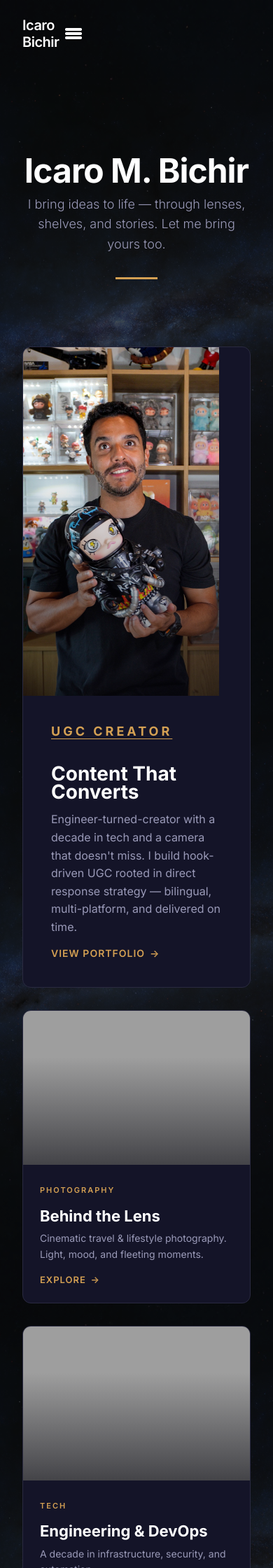
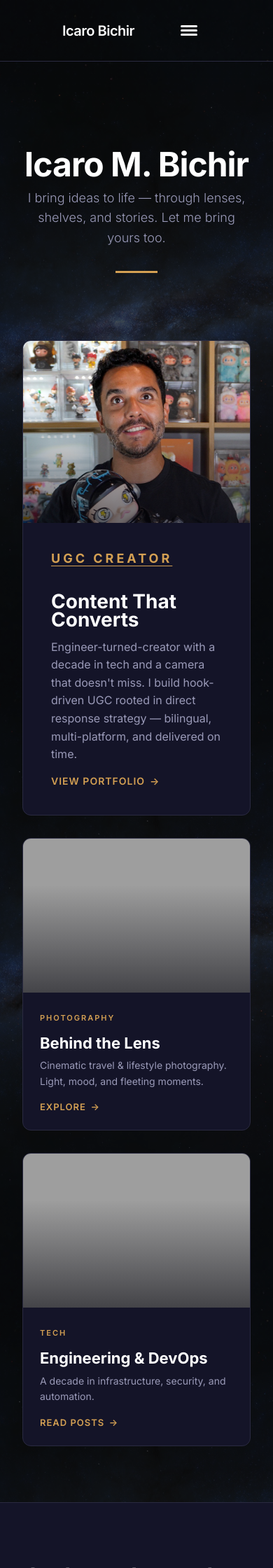
Before and after one commit to IcaroBichir/infocrazy, a Jekyll site: the page built from index.md, in a window 390 px wide. Shown: the top 2240 px of the page at 70% size. Built offline with Jekyll 4.4.1, drawn with Linux system fonts in a browser that asks for light colours; nearby versions of some CDN libraries.

Commit message:
Fix mobile nav dropdown and hero image on small screens
- Add position:relative to .navigation-wrapper so the mobile dropdown
  can position absolutely below the nav bar
- Mobile nav ul now drops below the header as a full-width overlay with
  dark background, vertical link stacking, and separator lines
- .top-navigation ul/li styles now only apply flex/inline on $small+;
  mobile gets block layout with proper tap targets
- .pillar-featured .pillar-image is full-width at 260px height on mobile
  (was a fixed 280px portrait that left a gap on the right)

Co-Authored-By: Claude Sonnet 4.6 <noreply@anthropic.com>

```diff
--- a/_sass/page.scss
+++ b/_sass/page.scss
@@ -27,6 +27,7 @@ body {
   display: flex;
   align-items: center;
   justify-content: space-between;
+  position: relative;
 }
 
 .site-name {
@@ -45,18 +46,29 @@ body {
     margin: 0;
     padding: 0;
     list-style-type: none;
+    @media #{$small} {
       display: flex;
       gap: 2em;
     }
+  }
   li {
-    display: inline;
+    display: block;
     @include font-rem(14);
     text-transform: uppercase;
     letter-spacing: 1px;
+    @media #{$small} {
+      display: inline;
+    }
     a {
       color: $text-muted;
+      padding: 0.75em 0;
+      display: block;
+      border-bottom: 1px solid $border-color;
+      @media #{$small} {
         padding: 0.5em 0;
+        display: inline;
         border-bottom: 2px solid transparent;
+      }
       &:hover,
       &.active {
         color: $white;
@@ -96,8 +108,22 @@ body {
   max-height: 0;
   overflow: hidden;
   @include transition(max-height .4s);
+  position: absolute;
+  top: 100%;
+  left: 0;
+  right: 0;
+  background: rgba(12, 12, 24, 0.97);
+  padding: 0 2em;
+  border-bottom: 1px solid $border-color;
+  z-index: 200;
   @media #{$small} {
+    position: static;
     max-height: 30em;
+    background: transparent;
+    padding: 0;
+    border: none;
+    z-index: auto;
+    overflow: visible;
   }
 }
 .nav .navtoggle.active + ul {
@@ -242,10 +268,13 @@ $button-size: 1.5rem;
     grid-template-columns: 280px 1fr auto;
   }
   .pillar-image {
+    height: 260px;
+    width: 100%;
+    aspect-ratio: unset;
+    @media #{$medium} {
       height: auto;
       aspect-ratio: 9 / 16;
       width: 280px;
-    @media #{$medium} {
       border-radius: 12px 0 0 12px;
     }
     img {
```
Lines whose indentation alone changed are shown as unchanged.
